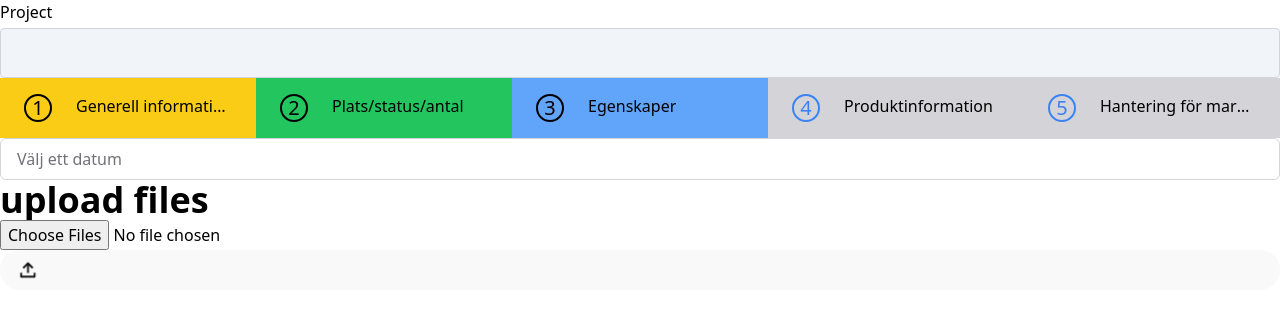
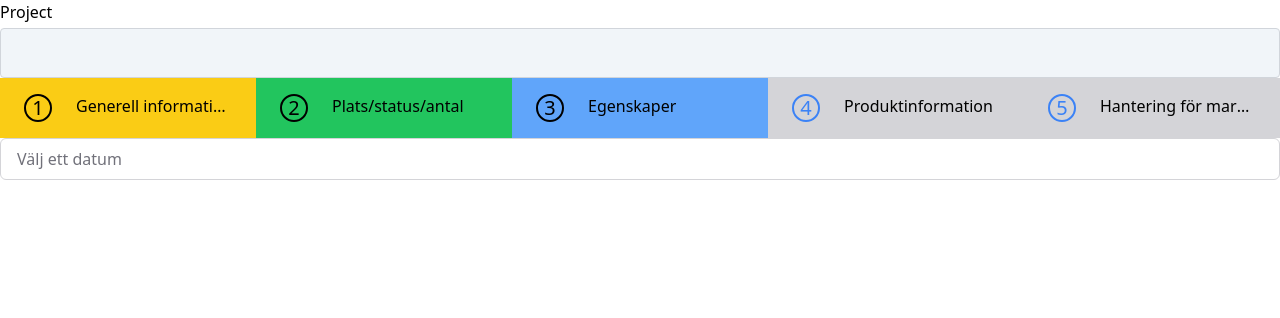
Before and after one commit to WilliamDavidson-02/cc-build, a React (Vite) app: page / in a window 1280 px wide. Shown: the top 318 px of the page. Built offline with nearby package versions, Linux system fonts and the light colour scheme.

Commit message:
adding new button variants without switch case and with ZOD schema

```diff
--- a/src/components/Buttons.tsx
+++ b/src/components/Buttons.tsx
@@ -1,12 +1,12 @@
-import { FC, ReactNode } from 'react';
+import { ReactNode } from 'react';
 import { cn } from '@/lib/utils';
 import { z } from 'zod';
 
 
 const buttonSchema = z.object({
-  children: z.custom<React.ReactNode>(),
+  children: z.custom<ReactNode>(),
   className: z.string().optional(),
-  variant: z.enum(['primary', 'secondary', 'tertiary', 'ghost']).optional(),
+  variant: z.enum(['blue', 'white', 'lightblue', 'ghost']).optional(),
   size: z.enum(['sm', 'md', 'lg']).optional(),
   onClick: z.function().args(z.custom<React.MouseEvent<HTMLButtonElement>>()).optional(),
   disabled: z.boolean().optional(),
@@ -15,14 +15,13 @@ const buttonSchema = z.object({
 
 type ButtonProps = z.infer<typeof buttonSchema>;
 
-
 const buttonVariants = {
   variants: {
     variant: {
-      primary: 'bg-blue-600 text-white hover:bg-blue-700',
-      secondary: 'bg-white border border-blue-600 text-blue-600 hover:bg-blue-50',
-      tertiary: 'bg-gray-100 text-gray-800 hover:bg-gray-200',
-      ghost: 'bg-transparent text-blue-600 hover:bg-blue-50',
+      blue: 'bg-blueZodiac rounded-[100px] text-white hover:bg-blue-700',
+      white: 'bg-none border border-blueZodiac rounded-[100px] text-blueZodiac hover:bg-white-100',
+      lightblue: 'bg-bostonBlue rounded-[100px] text-white hover:bg-blue-200',
+      ghost: 'text-paleSky bg-seaShell rounded-[100px] hover:bg-paleSky hover:text-seaShell',
     },
     size: {
       sm: 'px-3 py-1.5 text-sm',
@@ -31,7 +30,7 @@ const buttonVariants = {
     },
   },
   defaultVariants: {
-    variant: 'primary',
+    variant: 'blue',
     size: 'md',
   },
 };
@@ -50,7 +49,7 @@ const getButtonClassNames = (
 const Button: React.FC<ButtonProps> = ({
   children,
   className,
-  variant = 'primary',
+  variant = 'blue',
   size = 'md',
   onClick,
   disabled = false,
@@ -64,7 +63,12 @@ const Button: React.FC<ButtonProps> = ({
     console.error('Button props validation failed:', error);
     return null;
   }
-
+/*
+Example usage:
+<Button variant="blue" size="md">
+  primary
+</Button>
+*/
   return (
     <button
       className={cn(
--- a/src/pages/Home.tsx
+++ b/src/pages/Home.tsx
@@ -8,7 +8,7 @@ import {
 import Textfield from "@/components/Textfield";
 import { cn } from "@/lib/utils";
 import { FC, useState } from "react";
-import Upload from "@/components/Upload";
+
 
 const defaultSteps: { title: string; status: Status }[] = [
   {
@@ -62,7 +62,6 @@ const Home: FC = () => {
       </ProgressSteps>
       <DatePicker selected={selected} setSelected={setSelected} />
 
-      <Upload title="upload files" />
     </div>
   );
 };
--- a/tailwind.config.js
+++ b/tailwind.config.js
@@ -2,7 +2,14 @@
 export default {
   content: ["./index.html", "./src/**/*.{js,ts,jsx,tsx}"],
   theme: {
-    extend: {},
+    extend: {
+      colors: {
+        seaShell: '#F1F1F1',
+        paleSky: '#6C757D',
+        bostonBlue: '#488AC6',
+        blueZodiac: '#112F5F',
+      }
+    },
   },
   plugins: [],
 };
```
